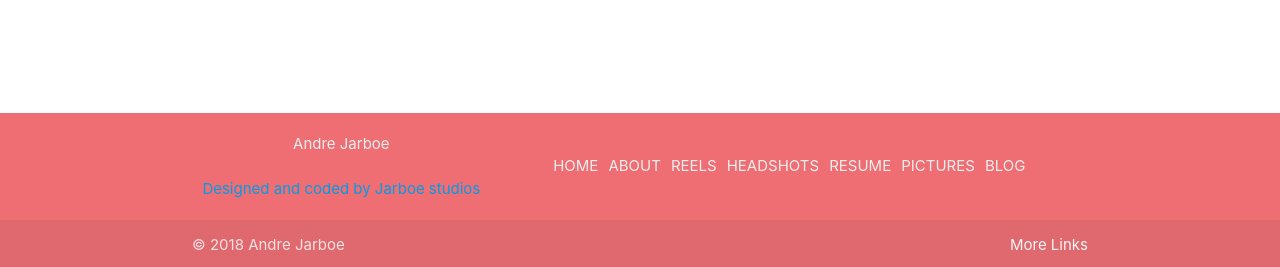
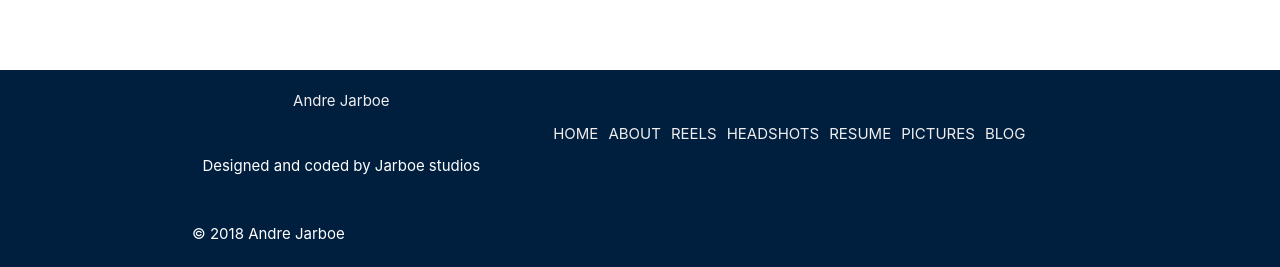
Before and after one commit to andrejarboe/scrapped-andrejarboe, a Gatsby app: page / in a window 1280 px wide. Shown: the part 530-797 px from the top of the page. Built offline with nearby package versions, Linux system fonts and the light colour scheme; some icons are missing.

Commit message:
clean up footer

```diff
--- a/src/components/Footer/Footer.css
+++ b/src/components/Footer/Footer.css
@@ -11,6 +11,19 @@
     text-transform: uppercase;
 } */
 
+footer{
+    background-color: #001f3f;
+    padding-top: 20px;
+}
+
+footer, footer a{
+    color: #fff;
+}
+
+.footer-copyright{
+    padding: 10px 0;
+}
+
 .footer-content {
   display: grid;
   grid-template-columns: repeat(3, 1fr);
@@ -21,7 +34,7 @@
 }
 
 .title,
-.social,
+/* .social, */
 .site-map,
 .design {
   display: flex;
@@ -33,16 +46,15 @@
 }
 .social {
     grid-area: social;
+    display: flex;
+    justify-content: space-evenly;
+    padding: 10px 0;
 }
 
 .site-map {
-  /* display: flex;
-  flex-direction: row;
-  justify-content: space-between;
-  flex-wrap: wrap;
-  width: 85%;
-  margin: 0 auto; */
   grid-area: site-map;
+  padding: 10px 0;
+
 }
 
 .site-map li {
@@ -73,7 +85,11 @@
     "social"
     "site-map"
     "design";
+  }
 
+  .social,
+  .site-map{
+    padding: 5px 0;
   }
 
 }
--- a/src/components/Footer/Footer.jsx
+++ b/src/components/Footer/Footer.jsx
@@ -6,7 +6,7 @@ import "./Footer.css";
 export default class Footer extends Component {
   render() {
     return (
-      <footer className="page-footer">
+      <footer id="Footer" className="">
         <div className="container">
           <div className="footer-content row">
             <div className="title">
@@ -121,10 +121,10 @@ export default class Footer extends Component {
         </div>
         <div className="footer-copyright">
           <div className="container">
+          <p>
+
             © 2018 Andre Jarboe
-            <a className="grey-text text-lighten-4 right" href="#!">
-              More Links
-            </a>
+          </p>
           </div>
         </div>
       </footer>
```
